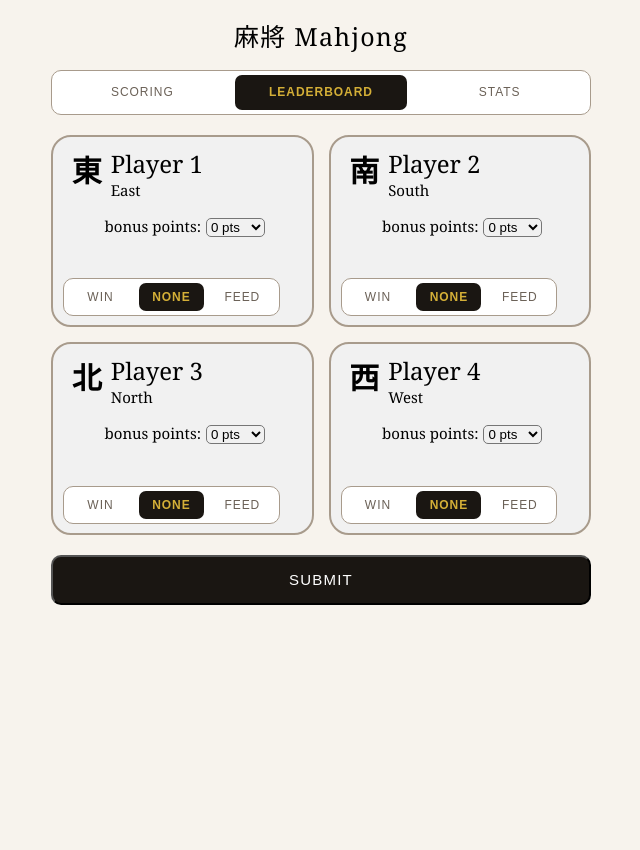
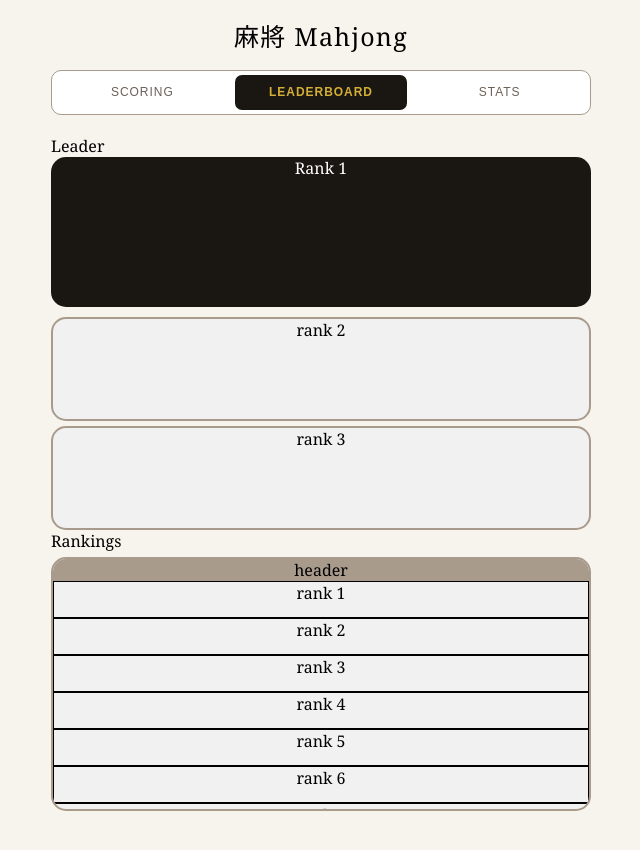
Before and after one commit to EthanC-01/mahjong-stat-tracker, a React (Vite) app in the folder frontend/mahjong-dashboard/: page / in a window 1280 px wide. Both pictures are taken after a click on the button "LEADERBOARD". Shown: the top 850 px of the page, without its empty margins (319-959 px from the left). Built offline with nearby package versions, Linux system fonts and the light colour scheme.

Commit message:
Separated pages for nav and added draft for leaderboard page

```diff
--- a/frontend/mahjong-dashboard/src/App.css
+++ b/frontend/mahjong-dashboard/src/App.css
@@ -15,6 +15,26 @@
   transition: color .10s;
 }
 
+.page-container {
+  justify-self: center;
+  height: auto;
+  width: 540px;
+}
+
 .submit:hover {
   color: #D4AF37;
 }
+
+
+/*Leaderboard*/
+
+.table {
+  height:"90%";
+  text-align:"center";
+  color: black;
+  overflow: scroll;
+}
+
+.table::-webkit-scrollbar {
+  display: none;
+}
--- a/frontend/mahjong-dashboard/src/App.jsx
+++ b/frontend/mahjong-dashboard/src/App.jsx
@@ -1,7 +1,8 @@
 import { useState } from 'react'
 import NavTabs from './components/navTab';
-import ScoringCard from './components/scoringCard';
 import './App.css'
+import ScoringPage from './pages/Scoring';
+import LeaderboardPage from './pages/Leaderboard';
 
 /*pass in tabs which is an array of tabs*/
 /*lifting state for controlled component to ensure reusability*/
@@ -10,62 +11,14 @@ import './App.css'
 
 function App() {
   const [currentTab, setTab] = useState("scoring");
-  {/* TODO winningHand is hardcoded. Link to state or make it so it works without changing the winning hand*/}
-  const [players, setPlayer] = useState([
-    { wind: "東", name: "Player 1", state: "none", winningHand: "Chicken Hand", bonusPoints: 0 },
-    { wind: "南", name: "Player 2", state: "none", winningHand: "Chicken Hand", bonusPoints: 0 },
-    { wind: "北", name: "Player 3", state: "none", winningHand: "Chicken Hand", bonusPoints: 0 },
-    { wind: "西", name: "Player 4", state: "none", winningHand: "Chicken Hand", bonusPoints: 0 },
-  ]);
-
-  const updatePlayer = (index, updates) => {
-    setPlayer((prev) =>
-      prev.map((player, i) => (i === index ? { ...player, ...updates } : player))
-    );
-  };
-
-  {/*TODO add error checks e.g. valid winning hand, only 1 winner, only 1 loser*/}
-  const handleSubmit = async () => {
-    try {
-      const res = await fetch("http://localhost:8000/players", {
-      method: "POST",
-      headers: { "Content-Type": "application/json" },
-      body: JSON.stringify({players: players}),
-    });
-
-    if (!res.ok) {
-      console.log(res.status)
-      return;
-    }
-
-    const data = await res.json();
-    console.log(data);
-    } catch {
-      console.log("Failed to fetch")
-    }
-  }
-
   return (
     <>
     <header className="header">
       <h1 className="site-title">麻將 Mahjong</h1>
       <NavTabs tabs={["scoring", "leaderboard", "stats"]} currentTab={currentTab} onTabChange={setTab}/>
     </header>
-    <div className='card-container'>
-      {/*Add logic for players names and player turn order*/}
-      {players.map((player, i) => (
-        <ScoringCard
-          key={i}
-          wind={player.wind}
-          name={player.name}
-          currentState={player.state}
-          winningHand={player.winningHand}
-          bonusPoints={player.bonusPoints}
-          onChange={(updates) => updatePlayer(i, updates)}
-        />
-      ))}
-    </div>
-    <button className='submit' onClick={handleSubmit}>Submit</button>
+    {currentTab === "scoring" && <ScoringPage />}
+    {currentTab === "leaderboard" && <LeaderboardPage />}
     </>
   )
 }
--- /dev/null
+++ b/frontend/mahjong-dashboard/src/pages/Leaderboard.jsx
@@ -0,0 +1,22 @@
+export default function LeaderboardPage() {
+    const names = ["p1", "p2", "p3", "p4", "p5", "p6", "p7", "p8"]
+    return (
+        <>
+            <div className='page-container'>
+                <span>Leader</span>
+                <div style={{backgroundColor:"#1A1612", height:"150px", borderRadius:"15px", textAlign:"center", color:"white", margin:"0 0 10px 0"}}>Rank 1</div>
+                <div style={{backgroundColor:"#f1f1f1", height:"100px", borderRadius:"15px", textAlign:"center", color:"black", border: "2px solid #A89B8C", margin:"5px 0 0 0"}}>rank 2</div>
+                <div style={{backgroundColor:"#f1f1f1", height:"100px", borderRadius:"15px", textAlign:"center", color:"black", border: "2px solid #A89B8C", margin:"5px 0 0 0"}}>rank 3</div>
+                <span>Rankings</span>
+                <div style={{backgroundColor:"#f1f1f1", height:"250px", borderRadius:"15px", textAlign:"center", color:"black", border: "2px solid #A89B8C", margin:"5px 0 0 0", overflow:"hidden", display:"flex", flexDirection:"column"}}>
+                    <div style={{backgroundColor:"#A89B8C", height:"10%", textAlign:"center", color:"black"}}>header</div>
+                    <div className="table">
+                        {names.map((name, i) => (
+                            <div style={{textAlign:"center", color:"black", height: "35px", border:"1px solid black"}} key={name}>rank {i+1}</div>
+                        ))}
+                </div>
+                    </div>
+            </div>
+        </>
+    )
+}
--- /dev/null
+++ b/frontend/mahjong-dashboard/src/pages/Scoring.jsx
@@ -0,0 +1,58 @@
+    import { useState } from 'react'
+    import ScoringCard from '../components/scoringCard';
+
+    export default function ScoringPage() {
+
+        const [players, setPlayer] = useState([
+            { wind: "東", name: "Player 1", state: "none", winningHand: "", bonusPoints: 0 },
+            { wind: "南", name: "Player 2", state: "none", winningHand: "", bonusPoints: 0 },
+            { wind: "北", name: "Player 3", state: "none", winningHand: "", bonusPoints: 0 },
+            { wind: "西", name: "Player 4", state: "none", winningHand: "", bonusPoints: 0 },
+        ]);
+
+        const updatePlayer = (index, updates) => {
+            setPlayer((prev) =>
+            prev.map((player, i) => (i === index ? { ...player, ...updates } : player))
+            );
+        };
+
+        {/*TODO add error checks e.g. valid winning hand, only 1 winner, only 1 loser*/}
+        const handleSubmit = async () => {
+            try {
+            const res = await fetch("http://localhost:8000/players", {
+            method: "POST",
+            headers: { "Content-Type": "application/json" },
+            body: JSON.stringify({players: players}),
+            });
+
+            if (!res.ok) {
+            console.log(res.status)
+            return;
+            }
+
+            const data = await res.json();
+            console.log(data);
+            } catch {
+            console.log("Failed to fetch")
+            }
+        }
+        return(
+        <>
+            <div className='card-container'>
+                {/*Add logic for players names and player turn order*/}
+                {players.map((player, i) => (
+                <ScoringCard
+                    key={i}
+                    wind={player.wind}
+                    name={player.name}
+                    currentState={player.state}
+                    winningHand={player.winningHand}
+                    bonusPoints={player.bonusPoints}
+                    onChange={(updates) => updatePlayer(i, updates)}
+                />
+                ))}
+            </div>
+            <button className='submit' onClick={handleSubmit}>Submit</button>
+        </>
+        )
+    }
```
Also changed, not shown: frontend/mahjong-dashboard/src/pages/Stats.jsx (added).
